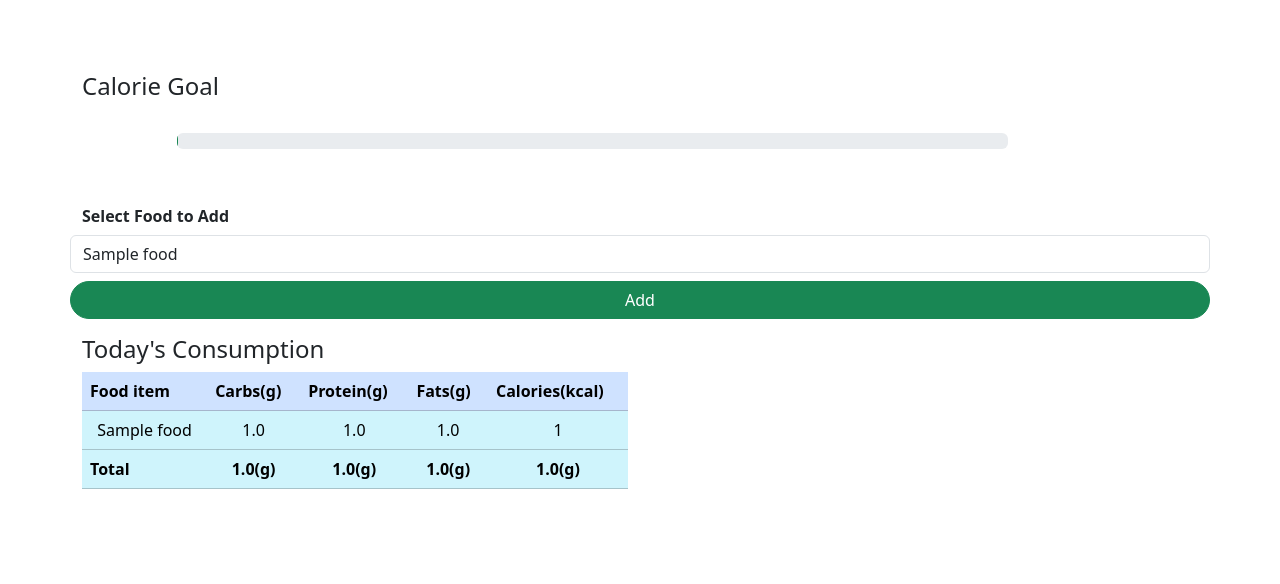
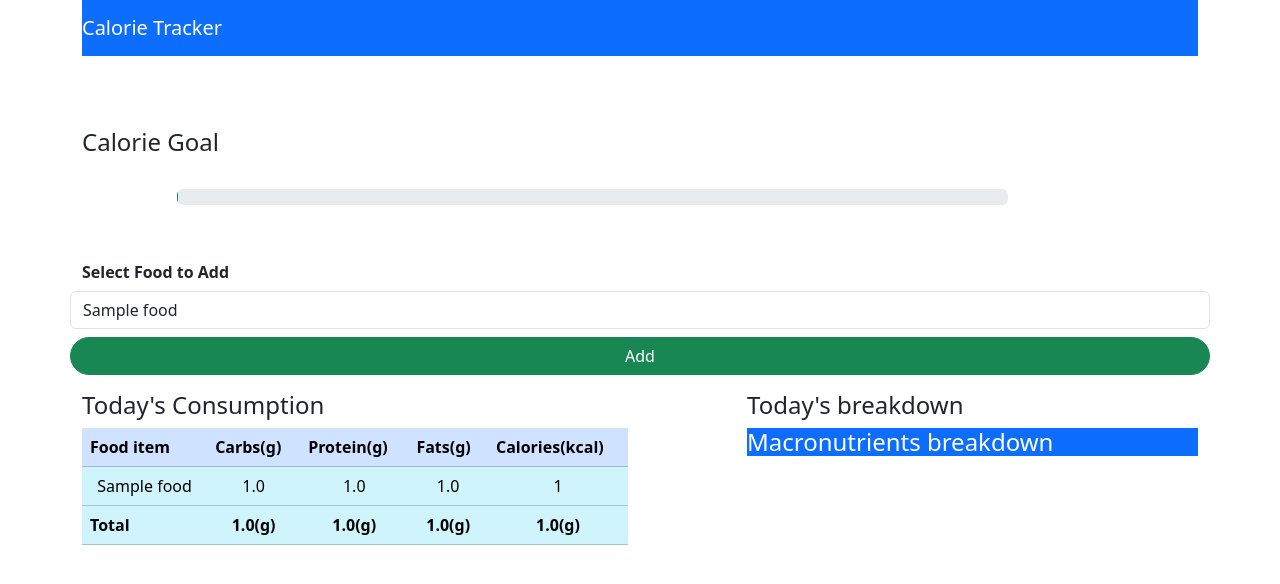
Before and after one commit to IIIAMAH3/calorie-tracker, a Django app: page / in a window 1280 px wide. Shown: the top 584 px of the page. Run offline with Django 5.2, Linux system fonts and the light colour scheme; a user stored in the database is signed in; tables that the repository leaves empty hold one stand-in row (values such as "Sample post").

Commit message:
added navbar and Macronutrients breakdown header

```diff
--- a/tracker/templates/tracker/index.html
+++ b/tracker/templates/tracker/index.html
@@ -5,6 +5,13 @@
     </head>
     <body>
         <div class="container">
+            <div class="row">
+                <div class="col-md-12">
+                    <nav class="navbar navbar-dark bg-primary">
+                        <span class="navbar-brand">Calorie Tracker</span>
+                    </nav>
+                </div>
+            </div>
             <br><br><br>
 
             <h4>Calorie Goal</h4>
@@ -73,6 +80,17 @@
                         </tr>
                     </table>
                 </div>
+                <div class="col-md-5 offset-1">
+                    <div class="">
+                        <h4>Today's breakdown</h4>
+                    </div>
+                    <div class="card-header text-white bg-primary">
+                        <h4>Macronutrients breakdown</h4>
+                    </div>
+                    <div class="col-md-12">
+
+                    </div>
+                </div>
             </div>
         </div>
     </body>
```
